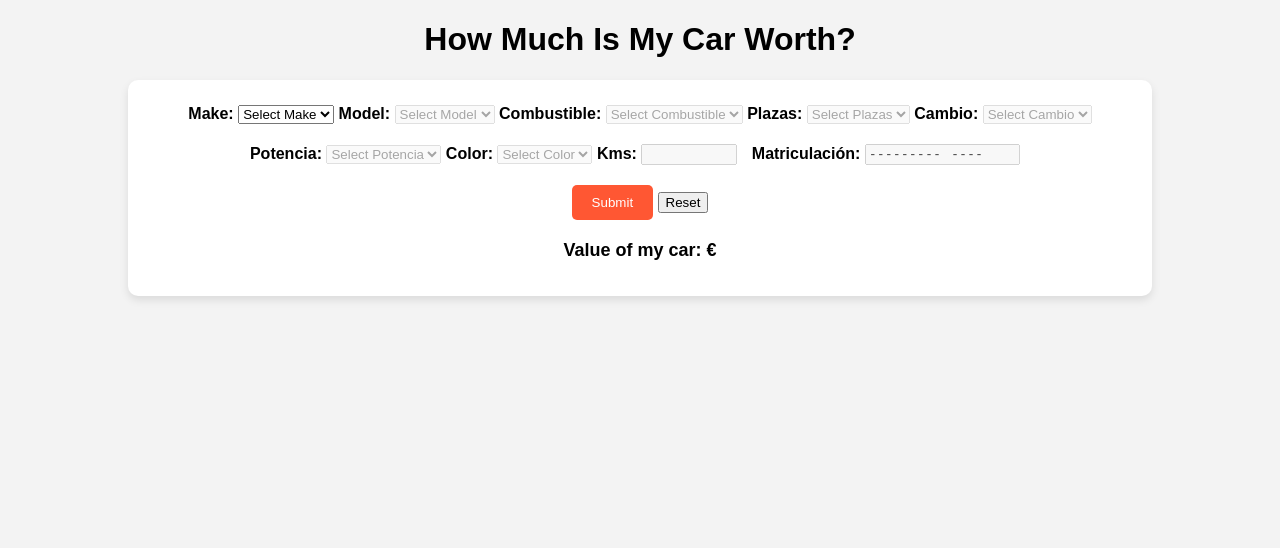
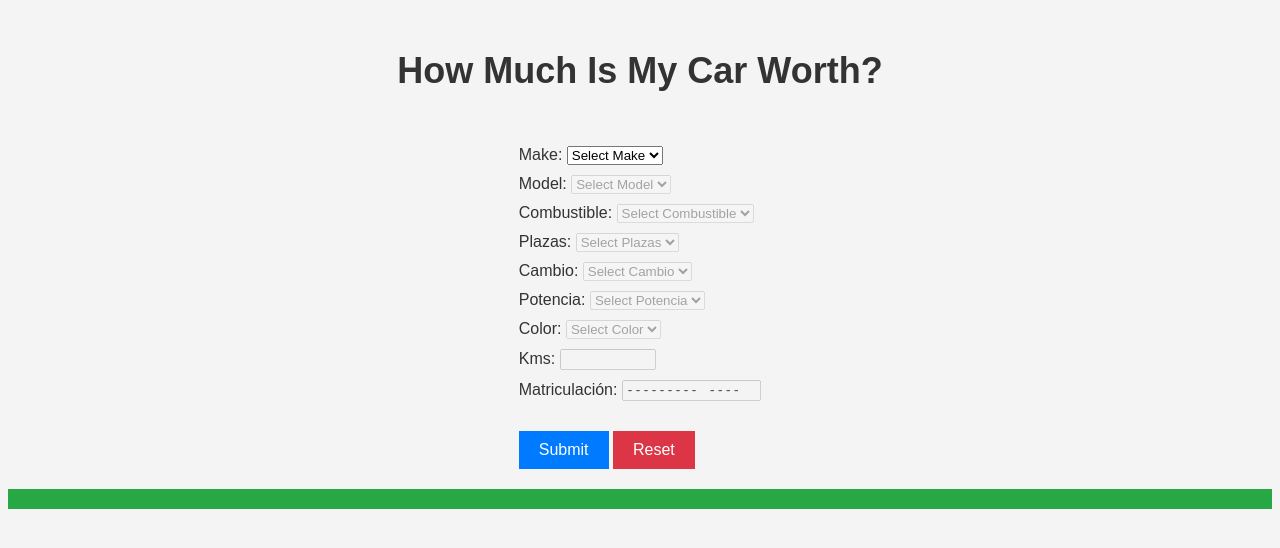
Before and after one commit to johnRiversSwap/predictive_website, a Flask app: page / in a window 1280 px wide. Shown: the top 548 px of the page. Run offline with Flask 3, Linux system fonts and the light colour scheme.

Commit message:
reset button

```diff
--- a/templates/index.html
+++ b/templates/index.html
@@ -8,64 +8,46 @@
     <style>
         body {
             font-family: Arial, sans-serif;
-            background-color: #f3f3f3;
-            margin: 0;
-            padding: 0;
+            text-align: center;
+            background-color: #f4f4f4;
+            color: #333;
+        }
+        h1 {
+            margin-top: 50px;
+            font-size: 36px;
+        }
+        form {
+            margin-top: 30px;
+            display: inline-block;
+            text-align: left;
+        }
+        form > div {
+            margin-bottom: 10px;
+        }
+        button {
+            margin-top: 20px;
+            padding: 10px 20px;
+            font-size: 16px;
+            background-color: #007bff;
+            color: #fff;
+            border: none;
+            cursor: pointer;
+        }
+        button.reset {
+            background-color: #dc3545;
+        }
+        #predictionResult {
+    display: block;
+    min-width: 200px; /* Set a minimum width */
+    margin-top: 20px;
+    padding: 10px;
+    font-size: 20px;
+    background-color: #28a745;
+    color: #fff;
+    white-space: nowrap; /* Prevent text from wrapping */
 }
 
-        .container {
-            width: 80%;
-            margin: auto;
-        }
 
-        h1 {
-            text-align: center;
-        }
-
-        form {
-            background-color: #fff;
-            padding: 20px;
-            border-radius: 10px;
-            box-shadow: 0 4px 8px rgba(0, 0, 0, 0.1);
-        }
-
-        .row {
-            display: flex;
-            justify-content: center;
-            align-items: center;
-            margin-bottom: 10px;
-        }
-
-        .column {
-            margin: 5px;
-        }
-
-        label {
-            font-weight: bold;
-        }
-
-        button[type="submit"] {
-            padding: 10px 20px;
-            background-color: #FF5733; /* Red color */
-            color: white;
-            border: none;
-            border-radius: 5px;
-            cursor: pointer;
-        }
-
-        button[type="submit"]:hover {
-            background-color: #FF704D; /* Darker red color on hover */
-        }
-
-        #predictionResult {
-            font-weight: bold;
-            font-size: 18px;
-        }
-
-        /* Increase space to the right of inputs */
-        input {
-            margin-right: 10px;
-        }
     </style>
 
     <script>
@@ -73,6 +55,27 @@
 
         // variable vendedor always set to particular
         var vendedor = 'particular';
+
+        // Disable submit button initially
+        $('button[type="submit"]').prop('disabled', true);
+
+        // Enable submit button when potencia dropdown is selected
+        $('#potencia').change(function() {
+                $('button[type="submit"]').prop('disabled', false);
+            });
+        // Reset all dropdowns and input values
+        $('.reset').click(function() {
+            resetDropdowns();
+            document.getElementById("predictionResult").textContent = "";
+        });
+
+        // Set max date for matriculacion input to today's date
+        var today = new Date();
+            var yyyy = today.getFullYear();
+            var mm = String(today.getMonth() + 1).padStart(2, '0'); // January is 0!
+            var maxDate = yyyy + '-' + mm;
+            $('#matriculacion').attr('max', maxDate);
+
 
         // Initialize all dropdowns as disabled except 'make'
         $('#model, #combustible, #plazas, #cambio, #potencia, #color, #kms, #matriculacion, #consumoMixto, #speed, #altura, #anchura, #autonomia, #carroceria, #cilindrada, #consumoExtraurbano, #consumoUrbano, #deposito, #emisiones, #longitud, #maletero, #marchas, #par, #peso, #puertas, #traccion, #transmision, #velocidad').prop('disabled', true);
@@ -417,8 +420,10 @@
                 // Inside the success function of the AJAX request
                 success: function(response) {
                     console.log(response); // Log response from the server
-                    $('#predictionResult').text('Predicted Value: ' + response.prediction);
+                    var roundedPrediction = parseFloat(response.prediction).toFixed(2); // Round to 2 decimal places
+                    $('#predictionResult').text('Current Value*: ' + roundedPrediction + '€');
                 },
+
 
                 error: function(error) {
                     console.error("Error on prediction:", error);
@@ -430,36 +435,44 @@
     </script>
 </head>
 <body>
-    <div class="container">
     <h1>How Much Is My Car Worth?</h1>
-        <form id="carForm">
-            <div class="row">
-                <div class="column">
+    <form>
+        <div>
             <label for="make">Make:</label>
-                    <select id="make" name="make"><option>Select Make</option></select>
+            <select id="make"><option>Select Make</option></select>
+        </div>
+        <div>
             <label for="model">Model:</label>
             <select id="model"><option>Select Model</option></select>
+        </div>
+        <div>
             <label for="combustible">Combustible:</label>
             <select id="combustible"><option>Select Combustible</option></select>
+        </div>
+        <div>
             <label for="plazas">Plazas:</label>
             <select id="plazas"><option>Select Plazas</option></select>
+        </div>
+        <div>
             <label for="cambio">Cambio:</label>
             <select id="cambio"><option>Select Cambio</option></select>
         </div>
-            </div>
-            <div class="row">
-                <div class="column">
+        <div>
             <label for="potencia">Potencia:</label>
             <select id="potencia"><option>Select Potencia</option></select>
+        </div>
+        <div>
             <label for="color">Color:</label>
             <select id="color" disabled><option>Select Color</option></select>
+        </div>
+        <div>
             <label for="kms">Kms:</label>
             <input type="number" id="kms" min="0" max="2000000" disabled>
+        </div>
+        <div>
             <label for="matriculacion">Matriculación:</label>
             <input type="month" id="matriculacion" disabled>
         </div>
-            </div>
-
         <!-- Hidden fields -->
         <input type="hidden" id="consumoMixto" name="Consumo mixto (L)">
         <input type="hidden" id="speed" name="0-100 km/h (s)">
@@ -482,17 +495,8 @@
         <input type="hidden" id="transmision" name="Transmisión">
         <input type="hidden" id="velocidad" name="Velocidad máxima (km/h)">
 
-            <div class="row">
-                <div class="column">
         <button type="submit">Submit</button>
-                    <button type="button" id="resetButton">Reset</button>
-                </div>
-            </div>
-            <div class="row">
-                <div class="column">
-                    <span id="predictionResult">Value of my car: €</span>
-                </div>
-            </div>
+        <button type="button" class="reset">Reset</button>
     </form>
-    </div>
+    <span id="predictionResult"></span>
 </body>
```
Lines whose indentation alone changed are shown as unchanged.
